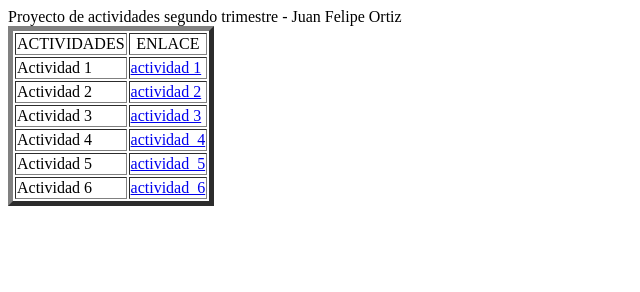
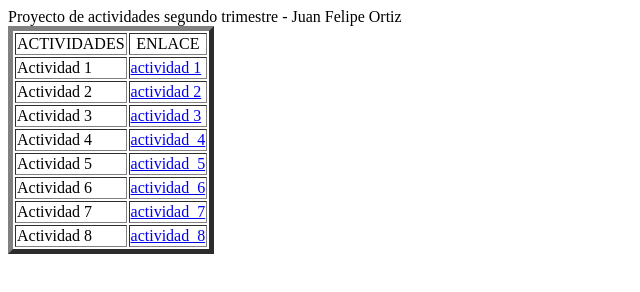
Before and after one commit to pipe70/projectsf1964704.github.io, a plain HTML site: page index.html in a window 1280 px wide. Shown: the whole page, without its empty margins (0-640 px from the left). Drawn offline with Linux system fonts and the light colour scheme.

Commit message:
commit 12

```diff
--- a/index.html
+++ b/index.html
@@ -35,6 +35,14 @@
                 <td>Actividad 6</td>
                 <td><a href="./actividades/actividad_6.html" target="_blank">actividad_6</a></td>
             </tr>
+            <tr>
+                <td>Actividad 7</td>
+                <td><a href="./actividades/actividad_7.html" target="_blank">actividad_7</a></td>
+            </tr>
+            <tr>
+                <td>Actividad 8</td>
+                <td><a href="./actividades/actividad_8.html" target="_blank">actividad_8</a></td>
+            </tr>
 
 
     </body>
```
